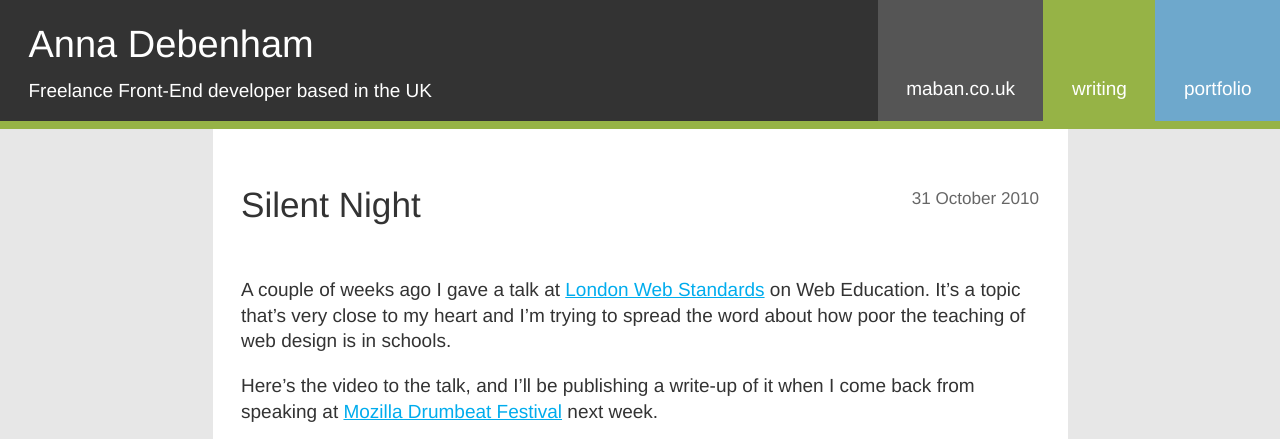
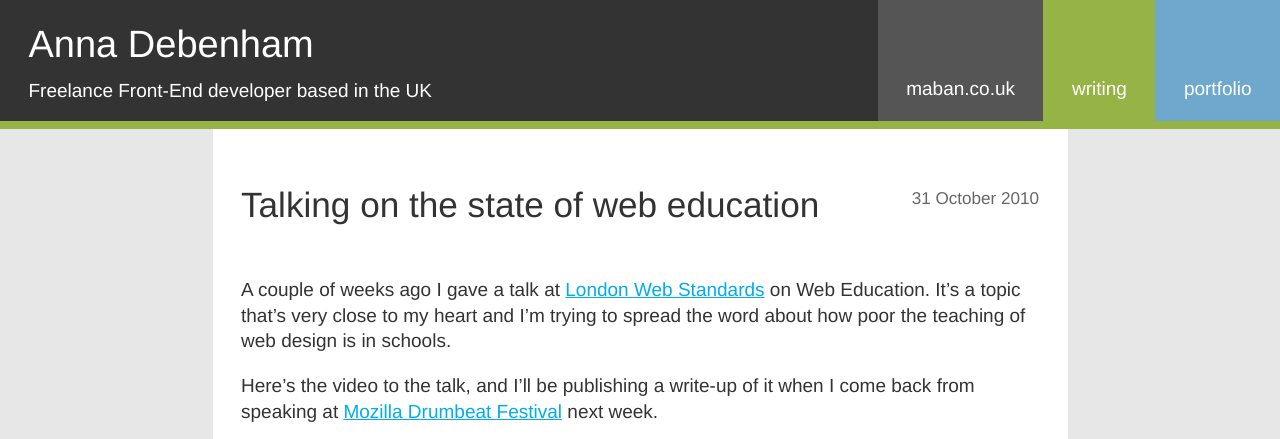
Before and after one commit to maban/maban, a Jekyll site: the page built from _posts/2010-10-31-44.html, in a window 1280 px wide, cut to the strip 0-439 px from the top of the page. Built offline with Jekyll 4.4.1, drawn with Linux system fonts in a browser that asks for light colours.

Commit message:
Clean up post 44

```diff
--- a/_posts/2010-10-31-44.html
+++ b/_posts/2010-10-31-44.html
@@ -1,11 +1,13 @@
 ---
 layout: post
-title: Silent Night
+title: Talking on the state of web education
 ---
 
 <p>A couple of weeks ago I gave a talk at <a href="http://www.londonwebstandards.org/">London Web Standards</a> on Web Education. It&#8217;s a topic that&#8217;s very close to my heart and I&#8217;m trying to spread the word about how poor the teaching of web design is in schools.</p>
 
 <p>Here&#8217;s the video to the talk, and I&#8217;ll be publishing a write-up of it when I come back from speaking at <a href="http://www.drumbeat.org/drumbeat_festival_2010">Mozilla Drumbeat Festival</a> next week.</p>
 
-<p>	<iframe src="http://player.vimeo.com/video/16205262" width="551" height="310"></iframe>
-<p><a href="http://vimeo.com/16205262">Teach Every Child About Web Standards</a> from <a href="http://vimeo.com/user2802934">London Web Standards</a> on <a href="http://vimeo.com">Vimeo</a>.</p>
+<figure class="full video">
+    <iframe src="http://player.vimeo.com/video/16205262"></iframe>
+    <figcaption><a href="http://vimeo.com/16205262">Teach Every Child About Web Standards</a> from <a href="http://vimeo.com/user2802934">London Web Standards</a> on <a href="http://vimeo.com">Vimeo</a>.</figcaption>
+</figure>
```
